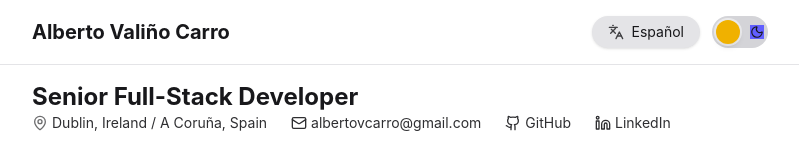
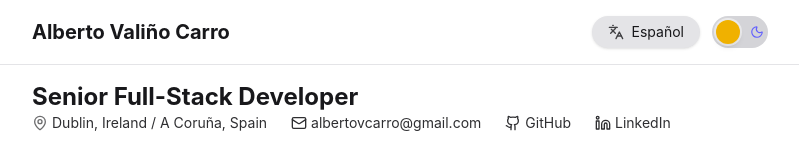
Before and after one commit to albertovalinocarro/albertovalinocarro.github.io, a React (Vite) app: page / in a window 1280 px wide. Shown: the top 160 px of the page, without its empty margins (240-1039 px from the left). Built offline with nearby package versions, Linux system fonts and the light colour scheme; no server answers.

Commit message:
Change BD for TEXT

```diff
--- a/src/components/ThemeToggle.tsx
+++ b/src/components/ThemeToggle.tsx
@@ -32,7 +32,7 @@ export function ThemeToggle() {
             {/* Sun on left */}
             <Sun size={14} className="absolute left-1 text-yellow-500" />
             {/* Moon on right */}
-            <Moon size={14} className="absolute right-1 bg-indigo-500" />
+            <Moon size={14} className="absolute right-1 text-indigo-500" />
             {/* Knob */}
             <span
                 title={isDark ? "Switch to light mode" : "Switch to dark mode"}
```
